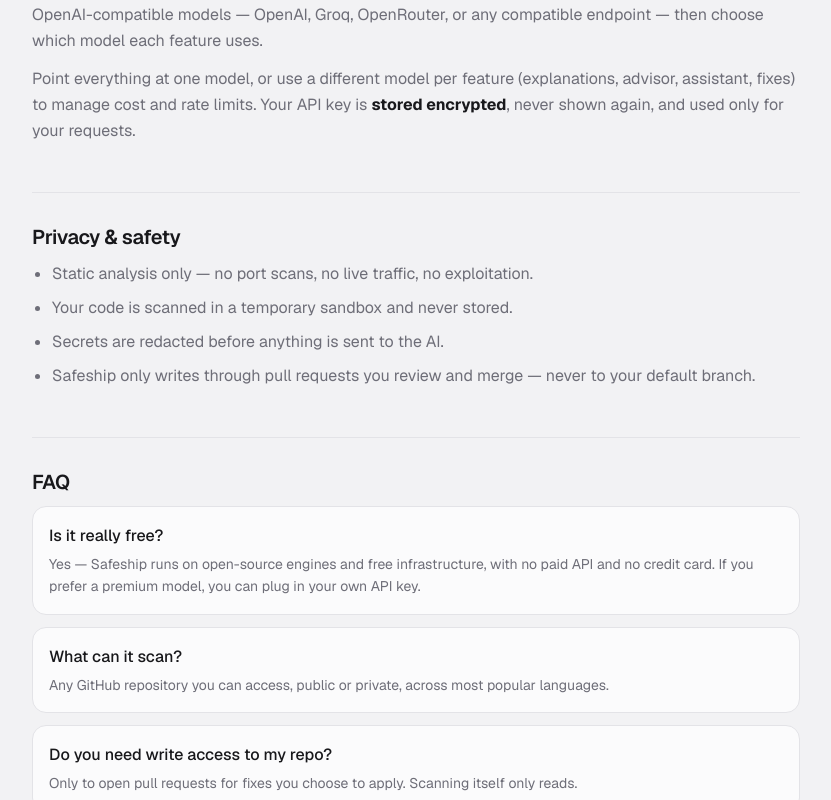
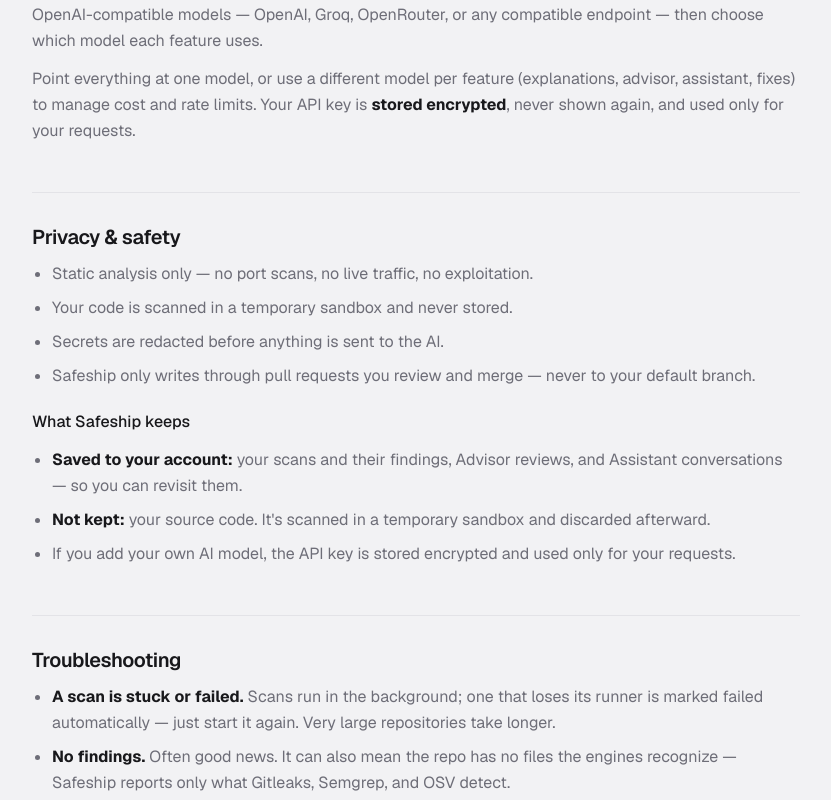
Before and after one commit to jigabarda/Safeship, a Next.js app: page /docs in a window 1280 px wide. Shown: the part 2000-2800 px from the top of the page, without its empty margins (299-1130 px from the left). Built offline with nearby package versions, Linux system fonts and the light colour scheme.

Commit message:
Add troubleshooting and data-retention sections to the docs

```diff
--- a/src/app/docs/page.tsx
+++ b/src/app/docs/page.tsx
@@ -16,6 +16,7 @@ const TOC = [
   { id: "assistant", label: "Assistant" },
   { id: "byo-model", label: "Bring your own model" },
   { id: "privacy", label: "Privacy & safety" },
+  { id: "troubleshooting", label: "Troubleshooting" },
   { id: "faq", label: "FAQ" },
 ];
 
@@ -196,6 +197,56 @@ export default function DocsPage() {
                 default branch.
               </li>
             </Ul>
+            <p className="mt-2 font-medium text-foreground">What Safeship keeps</p>
+            <Ul>
+              <li>
+                <strong className="text-foreground">Saved to your account:</strong> your scans and
+                their findings, Advisor reviews, and Assistant conversations — so you can revisit
+                them.
+              </li>
+              <li>
+                <strong className="text-foreground">Not kept:</strong> your source code. It&apos;s
+                scanned in a temporary sandbox and discarded afterward.
+              </li>
+              <li>
+                If you add your own AI model, the API key is stored encrypted and used only for your
+                requests.
+              </li>
+            </Ul>
+          </Doc>
+
+          <Doc id="troubleshooting" title="Troubleshooting">
+            <Ul>
+              <li>
+                <strong className="text-foreground">A scan is stuck or failed.</strong> Scans run in
+                the background; one that loses its runner is marked failed automatically — just start
+                it again. Very large repositories take longer.
+              </li>
+              <li>
+                <strong className="text-foreground">No findings.</strong> Often good news. It can also
+                mean the repo has no files the engines recognize — Safeship reports only what
+                Gitleaks, Semgrep, and OSV detect.
+              </li>
+              <li>
+                <strong className="text-foreground">Explanations or fixes are slow.</strong> The AI is
+                generating them; each explanation is cached after the first time. Bring your own
+                faster model in <Code>Settings</Code> if you like.
+              </li>
+              <li>
+                <strong className="text-foreground">&quot;Save &amp; test&quot; fails for a model.</strong>{" "}
+                Check the base URL, model name, and API key — the message shown is the provider&apos;s
+                own error.
+              </li>
+              <li>
+                <strong className="text-foreground">A fix was skipped.</strong> Some files can&apos;t
+                be auto-fixed (for example, dependency lockfiles). Apply the suggested fix manually in
+                those cases.
+              </li>
+              <li>
+                <strong className="text-foreground">GitHub permission errors.</strong> Sign out and
+                back in to refresh Safeship&apos;s access to your repositories.
+              </li>
+            </Ul>
           </Doc>
 
           <Doc id="faq" title="FAQ">
```
